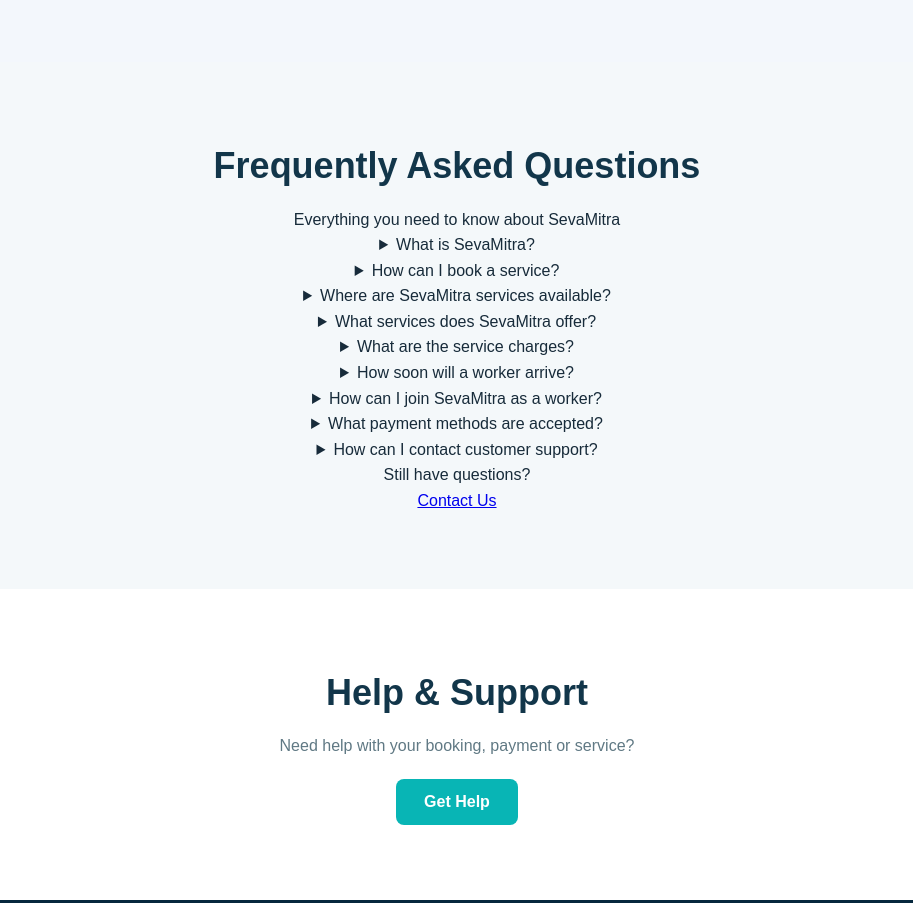
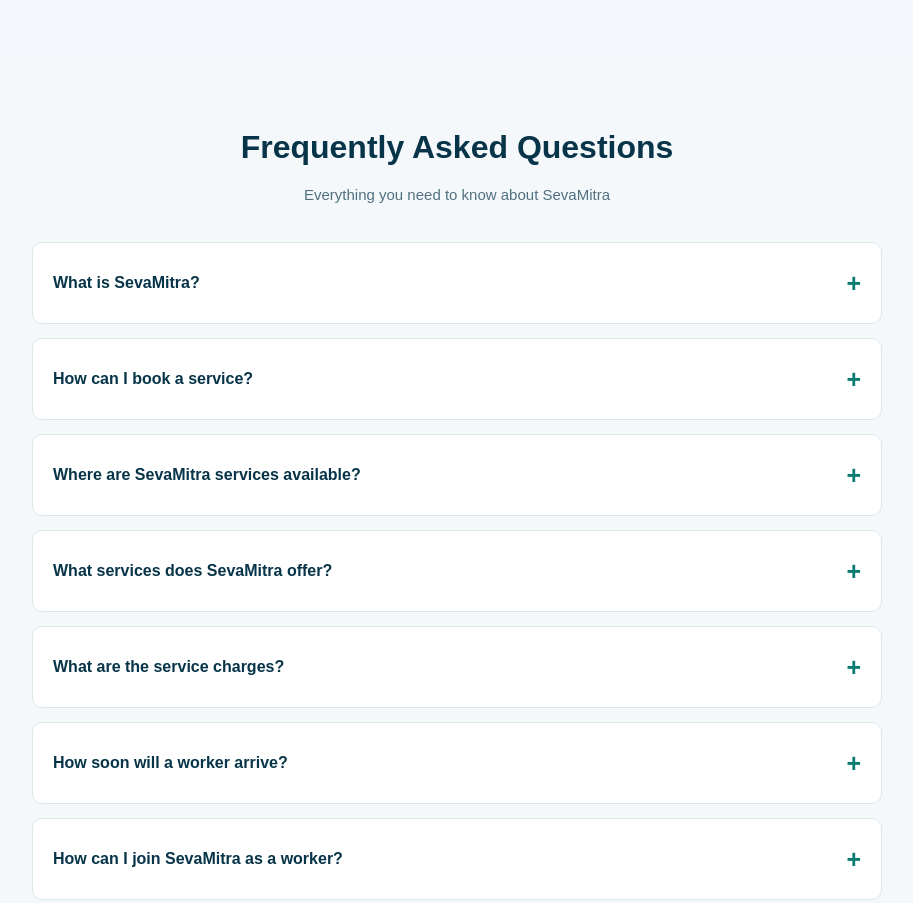
Before and after one commit to MohammadAman0/Sevamitra, a plain HTML site: page index.html in a window 1280 px wide. Shown: the part 4357-5260 px from the top of the page, without its empty margins (183-1096 px from the left). Drawn offline with Linux system fonts and the light colour scheme.

Commit message:
Update style.css

```diff
--- a/style.css
+++ b/style.css
@@ -911,3 +911,141 @@ footer {
         height: 125px;
     }
 }
+
+/* =========================
+   SEVAMITRA FAQ SECTION
+========================= */
+
+.sm-faq {
+    padding: 60px 6%;
+    background: #f4f8fa;
+}
+
+.sm-faq h2 {
+    text-align: center;
+    color: #073448;
+    font-size: 32px;
+    margin-bottom: 10px;
+}
+
+.faq-subtitle {
+    text-align: center;
+    color: #507080;
+    font-size: 15px;
+    margin-bottom: 35px;
+}
+
+.faq-container {
+    max-width: 850px;
+    margin: 0 auto;
+}
+
+.faq-item {
+    background: #ffffff;
+    border: 1px solid #dce8e8;
+    border-radius: 10px;
+    margin-bottom: 14px;
+    overflow: hidden;
+    transition: 0.3s ease;
+}
+
+.faq-item:hover {
+    border-color: #087b73;
+}
+
+.faq-item summary {
+    padding: 20px;
+    font-size: 16px;
+    font-weight: 600;
+    color: #073448;
+    cursor: pointer;
+    list-style: none;
+    display: flex;
+    align-items: center;
+    justify-content: space-between;
+    gap: 15px;
+}
+
+.faq-item summary::-webkit-details-marker {
+    display: none;
+}
+
+.faq-item summary::after {
+    content: "+";
+    color: #087b73;
+    font-size: 25px;
+    font-weight: bold;
+    flex-shrink: 0;
+}
+
+.faq-item[open] summary::after {
+    content: "−";
+}
+
+.faq-item[open] {
+    border-left: 4px solid #087b73;
+}
+
+.faq-item[open] summary {
+    background: #e8f5f3;
+}
+
+.faq-item p {
+    padding: 18px 20px;
+    color: #405563;
+    font-size: 15px;
+    line-height: 1.8;
+}
+
+.faq-contact {
+    text-align: center;
+    margin-top: 30px;
+}
+
+.faq-contact p {
+    color: #507080;
+    margin-bottom: 12px;
+}
+
+.faq-contact a {
+    display: inline-block;
+    background: #087b73;
+    color: #ffffff;
+    padding: 12px 28px;
+    text-decoration: none;
+    border-radius: 7px;
+    font-weight: 600;
+    transition: 0.3s;
+}
+
+.faq-contact a:hover {
+    background: #073448;
+}
+
+/* MOBILE RESPONSIVE */
+
+@media (max-width: 600px) {
+
+    .sm-faq {
+        padding: 35px 4%;
+    }
+
+    .sm-faq h2 {
+        font-size: 24px;
+    }
+
+    .faq-subtitle {
+        font-size: 13px;
+    }
+
+    .faq-item summary {
+        padding: 15px;
+        font-size: 14px;
+    }
+
+    .faq-item p {
+        padding: 15px;
+        font-size: 14px;
+    }
+
+}
```
